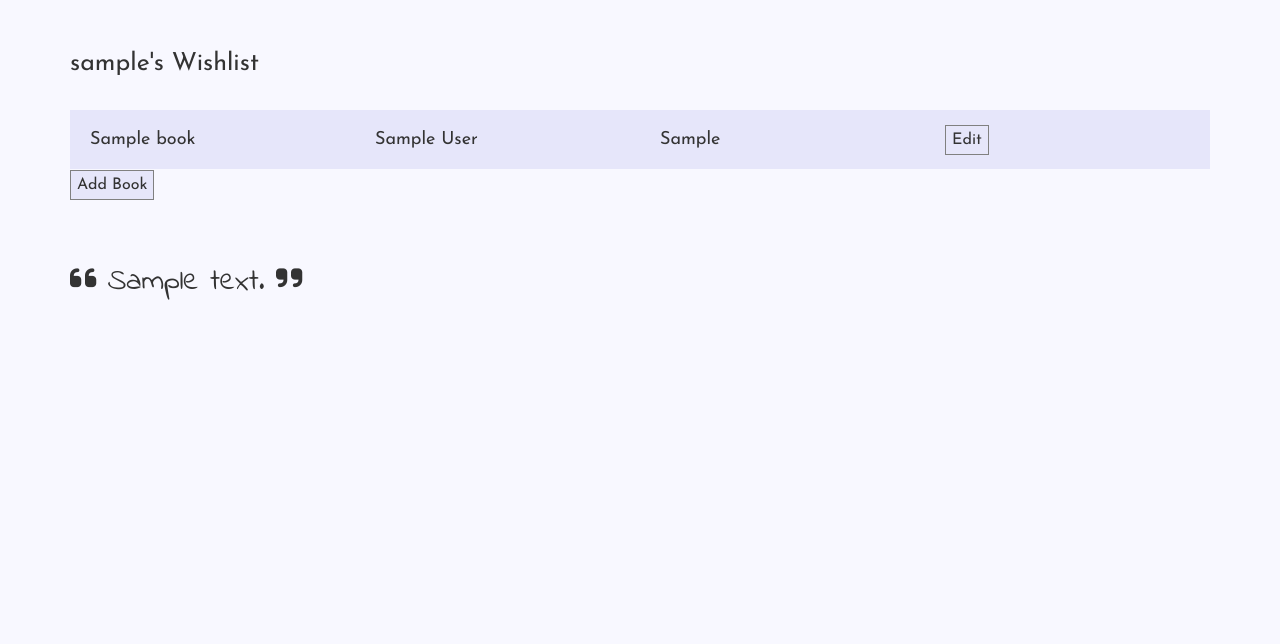
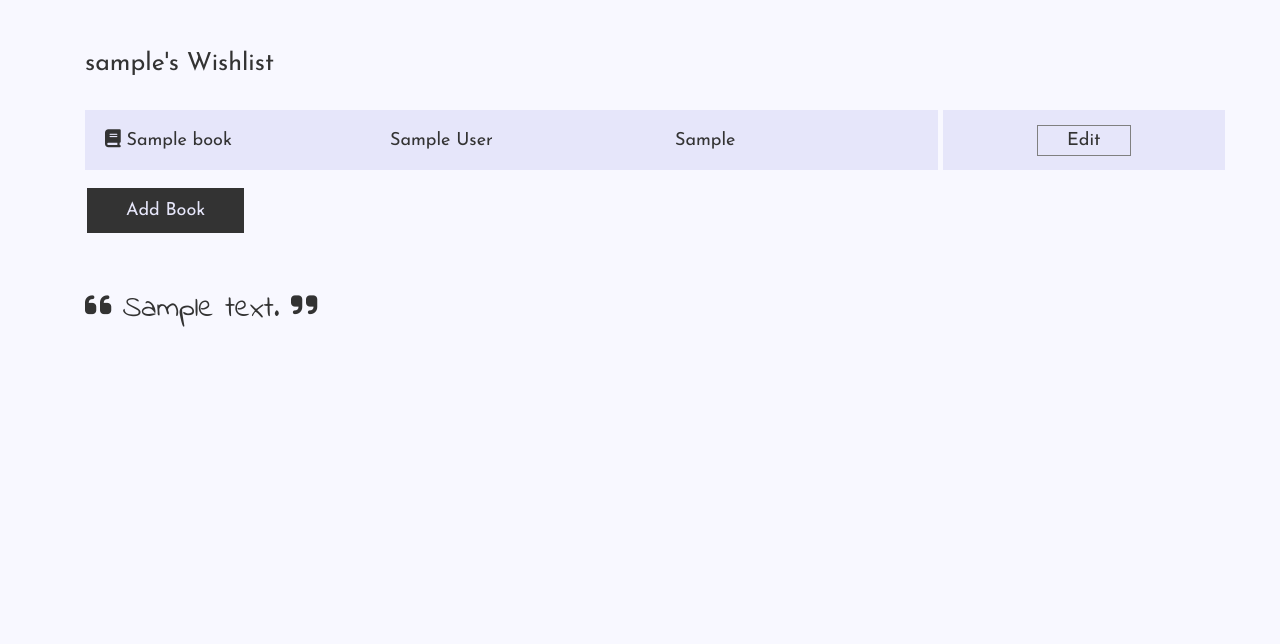
Before and after one commit to staplesad/flask_bookclub, a Flask app: page /wishlist in a window 1280 px wide. Shown: the part 74-718 px from the top of the page. Run offline with Flask 2, Linux system fonts and the light colour scheme; a user stored in the database is signed in; tables that the repository leaves empty hold one stand-in row (values such as "Sample post"); some libraries are stand-ins or nearby versions.

Commit message:
Add existing file

```diff
--- a/bookclub_app/static/css/custom.css
+++ b/bookclub_app/static/css/custom.css
@@ -59,11 +59,14 @@ input[type="submit"] {
 	color: lavender;
 }
 
+
 @media screen and (max-width: 768px) {
 input.formbutton {
 	width: 100%;
 }
 }
+
+
 
 .button1  {
     background-color: lavender;
@@ -79,6 +82,7 @@ input.formbutton {
 	font-size: 18px;
 	background-color: #333;
     padding: 12px 38px 12px 38px;
+	margin: 2px;
 	color: lavender;
 	border-style: solid;
     border-width: thin;
@@ -106,28 +110,32 @@ a.button1:hover, a.button2:hover, input[type="submit"]:hover {
 	font-size: 18px;
  }
 
- .navbar-inverse .navbar-nav>li>a {
+.navbar-inverse .navbar-nav>li>a {
     color: lavender;
 }
+
+.navbar-inverse .navbar-brand:focus, .navbar-inverse .navbar-brand:hover {
+    color: grey;
+    background-color: transparent;
+}
+
+.navbar-inverse .navbar-nav>li>a:focus, .navbar-inverse .navbar-nav>li>a:hover {
+	color: grey;
+    background-color: transparent;
+}
+
 
  .navbar-static-top {
     padding: 6px 0 6px 6px;
 }
 
-a.navbar-brand {
-	font-size: 27px;
+.navbar-inverse a.navbar-brand {
+	font-size: 30px;
 	font-family: 'Indie Flower', cursive;
+	color: lavender;
 }
 
-.navbar-inverse .navbar-brand {
-    color: lavender;
-}
 
-@media screen and (min-width: 768px) {
-a.navbar-brand {
-	font-size: 30px;
-}
-}
 
 table{
     table-layout: fixed;
--- a/bookclub_app/templates/index.html
+++ b/bookclub_app/templates/index.html
@@ -28,4 +28,5 @@
 		</div>
 	</div>
 </div>
+
 {% endblock %}
--- a/bookclub_app/templates/login.html
+++ b/bookclub_app/templates/login.html
@@ -1,10 +1,5 @@
 {% extends 'base.html' %}
 {% block content %}
-<style>
-.navbar-static-top {
-    padding: 6px 0 14px;
-}
-</style>
 <div class="container">
 	<div class="row" id=login>
 	    <div class="col-md-12">
--- a/bookclub_app/templates/wishlist.html
+++ b/bookclub_app/templates/wishlist.html
@@ -1,24 +1,32 @@
 {% extends 'base.html' %}
+
 {% block content %}
-<div class "container">
+
+<div class="container">
+	<div class="row">
+		<div class="col-md-12">
+			<h1> {{user.nickname}}'s Wishlist</h1>
+		</div>
+	</div>
+</div>
+<br>
+<div class="container">
   <div class="row">
-    <div class="col-md-12">
-      <h1> {{user.nickname}}'s Wishlist</h1>
-      <br>
+	<div class="col-md-12">
       <table>
         {% for book in books %}
         <tr>
-          <td> {{book.title}}</td>
+          <td><i class="fa fa-book" aria-hidden="true"></i> {{book.title}}</td>
           <td> {{book.author}}</td>
           <td> {{book.info}}</td>
-          <td><a href='/wishlist/{{book.title}}/edit' class='button1'>Edit</a></td>
+          <td id="viewbook"><a href='/wishlist/{{book.title}}/edit' class='button1' style="padding: 2% 12%; font-size: 18px;">Edit</a></td>
         </tr>
         {% endfor %}
       </table>
-			<a href='/wishlist/new' class='button1'>Add Book</a>
+	  <br>
+			<a href='/wishlist/new' class='button2'>Add Book</a>
     </div>
-
-    <div class="col-md-12">
+	<div class="col-md-12">
       <br>
       <br>
       <h2 class='quote'><i class="fa fa-quote-left" aria-hidden="true"></i> {{quote}}  <i class="fa fa-quote-right" aria-hidden="true"></i></h2>
```
Also changed, not shown: bookclub_app/templates/new_wishbook.html (+4 -3 lines).
